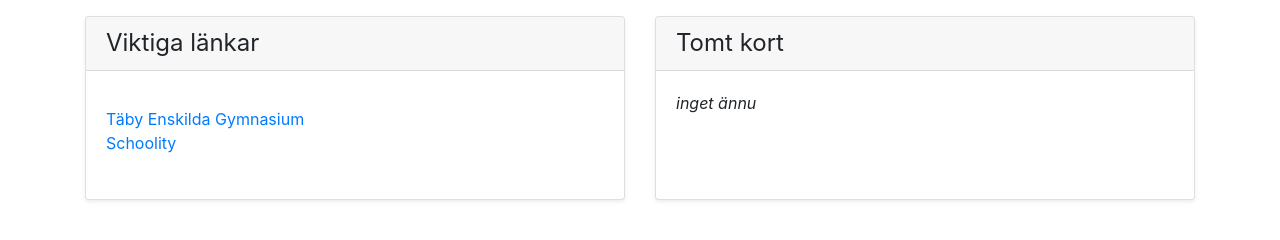
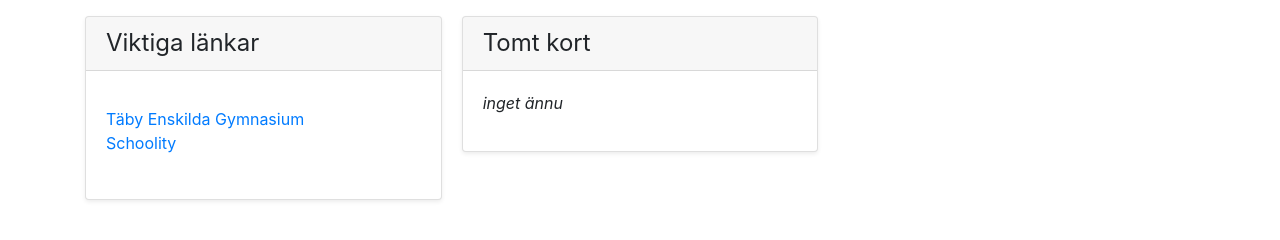
Before and after one commit to pontusintheair/perfektalandningssidan, a plain HTML site: page index.html in a window 1280 px wide. Drawn offline with nearby package versions, Linux system fonts and the light colour scheme.

Commit message:
column cards

```diff
--- a/index.html
+++ b/index.html
@@ -10,7 +10,7 @@
   </head>
   <body>
     <div class="container">
-      <div class="card-deck mb-3 mt-3">
+      <div class="card-columns mb-3 mt-3">
 
         <div class="card mb-4 mb-4 shadow-sm">
           <div class="card-header">
```
